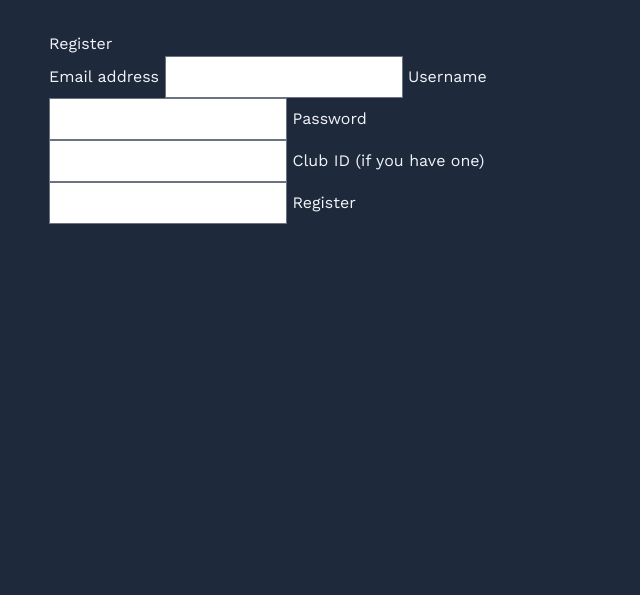
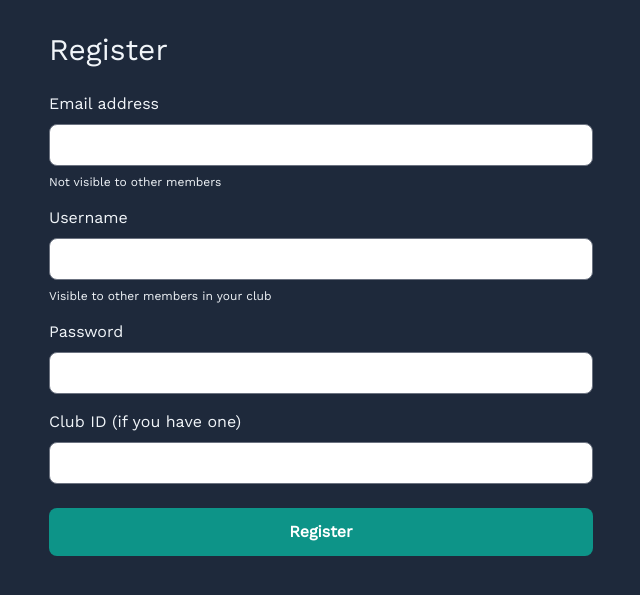
Before and after one commit to jaholgate/guesslist-public, a Flask app: page /auth/register in a window 1280 px wide. Shown: the part 60-655 px from the top of the page, without its empty margins (319-959 px from the left). Run offline with Flask 3, Linux system fonts and the light colour scheme; style sheets or scripts are compiled from the project's sources.

Commit message:
Styled auth pages
Former-commit-id: 8d68b16a3ee321bb2a36c684e398eb7870d9cf82

```diff
--- a/guesslist/templates/auth/register.html
+++ b/guesslist/templates/auth/register.html
@@ -1,21 +1,35 @@
 {% extends "base.html" %}
 {% block header %}
-    <h1>
+    <h1 class="text-3xl">
         {% block title %}
             Register
         {% endblock title %}
     </h1>
 {% endblock header %}
 {% block content %}
-    <form method="post">
-        <label for="email">Email address</label>
-        <input name="email" id="email" required />
-        <label for="username">Username</label>
-        <input name="username" id="username" required />
-        <label for="password">Password</label>
-        <input type="password" name="password" id="password" required />
-        <label for="club_id">Club ID (if you have one)</label>
-        <input name="club_id" id="club_id" />
-        <input type="submit" value="Register" />
+    <form class="mt-6" method="post">
+        <label class="block mt-2" for="email">Email address</label>
+        <input class="form-input w-full rounded-lg mt-2 text-slate-800"
+               name="email"
+               id="email"
+               required />
+        <p class="text-xs mt-2">Not visible to other members</p>
+        <label class="block mt-4" for="username">Username</label>
+        <input class="form-input w-full rounded-lg mt-2 text-slate-800"
+               name="username"
+               id="username"
+               required />
+        <p class="text-xs mt-2">Visible to other members in your club</p>
+        <label class="block mt-4" for="password">Password</label>
+        <input class="form-input w-full rounded-lg mt-2 text-slate-800"
+               type="password"
+               name="password"
+               id="password"
+               required />
+        <label class="block mt-4" for="club_id">Club ID (if you have one)</label>
+        <input class="form-input w-full rounded-lg mt-2 text-slate-800"
+               name="club_id"
+               id="club_id" />
+        <input class="btn-primary w-full my-6" type="submit" value="Register" />
     </form>
 {% endblock content %}
```
Also changed, not shown: guesslist/templates/auth/login.html (+14 -7 lines).
